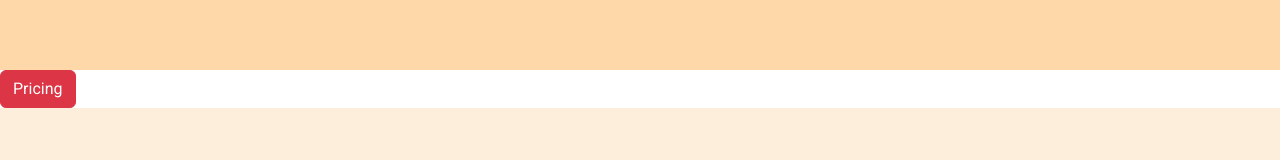
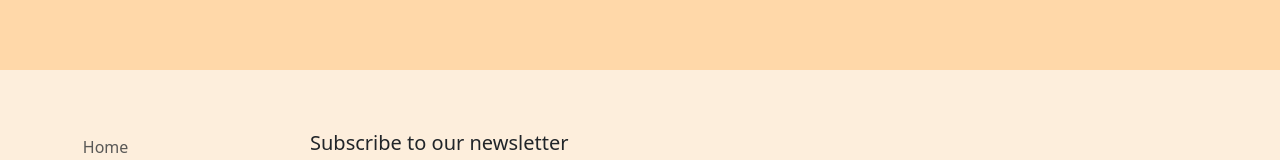
Before and after one commit to Emessieben/Photograph-Project, an Angular app: page /awards in a window 1280 px wide. Shown: the part 1940-2100 px from the top of the page. Built offline with nearby package versions, Linux system fonts and the light colour scheme; grey boxes are pictures that could not be loaded; a web font is replaced by a local one.

Commit message:
edit style in awards and pricing

```diff
--- a/src/app/awards/awards.component.html
+++ b/src/app/awards/awards.component.html
@@ -102,5 +102,3 @@
         </div>
     </div>
 </div>
-
-<button class="btn btn-danger" routerLink="/pricing">Pricing</button>
--- a/src/app/pricing/pricing.component.scss
+++ b/src/app/pricing/pricing.component.scss
@@ -19,6 +19,7 @@ h1 {
 h2 {
     font-size: 4rem;
 }
+
 // intro pricing
 .parallax-awards {
     background-image: url("https://cdn.pixabay.com/photo/2015/07/13/17/58/flowers-843584_960_720.jpg");
@@ -40,6 +41,7 @@ h2 {
         top: 300px;
     }
 }
+
 // pricing
 #pricing-section {
     background-color: $second-color;
```
